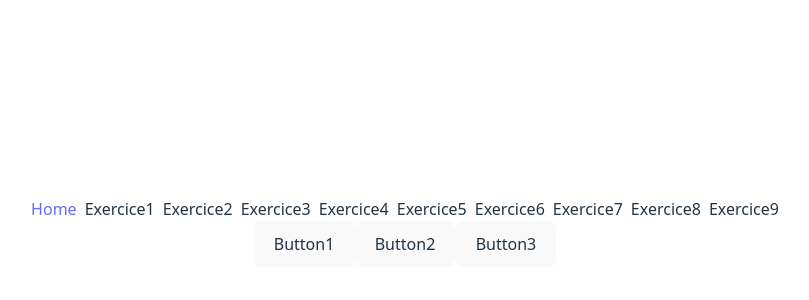
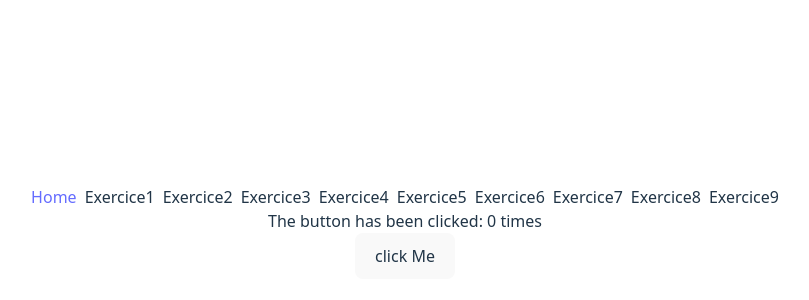
Before and after one commit to AntoineMHB/React-Exercices, a React (Vite) app: page / in a window 1280 px wide. Shown: the part 168-468 px from the top of the page, without its empty margins (235-1044 px from the left). Built offline with nearby package versions, Linux system fonts and the light colour scheme.

Commit message:
Solve the exercice 3 count function

```diff
--- a/src/App.jsx
+++ b/src/App.jsx
@@ -5,12 +5,10 @@ import './App.css'
 import { Button } from './components/Button'
 
 function App() {
-  const [alerting, setAlerting] = useState(true)
+  const [count, setCount] = useState(0)
 
-  function handleCick(buttonName) {
-    if (alerting) {
-      alert(`${buttonName} clicked`)
-    }
+  function handleCick() {
+   setCount(prevCount => prevCount + 1)
   }
 
   return (
@@ -35,11 +33,11 @@ function App() {
         </ul>
       </div>
 
+       <p>The button has been clicked: {count} times</p>
 
-
-      <Button onClick={() => handleCick("Button1")}>Button1</Button>
-      <Button onClick={() => handleCick("Button2")}>Button2</Button>
-      <Button onClick={() => handleCick("Button3")}>Button3</Button>
+      <Button onClick={handleCick}>click Me</Button>
+      {/* <Button onClick={() => handleCick("Button2")}>Button2</Button>
+      <Button onClick={() => handleCick("Button3")}>Button3</Button> */}
     </>
   )
 }
```
